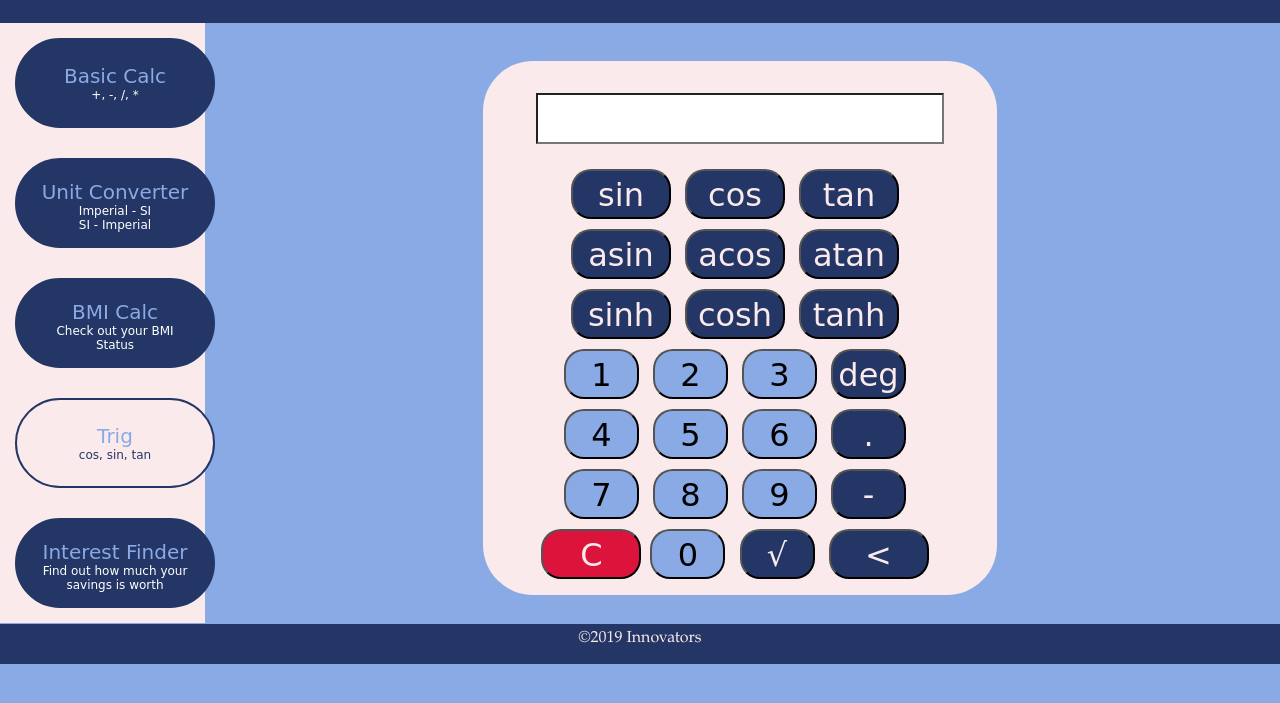
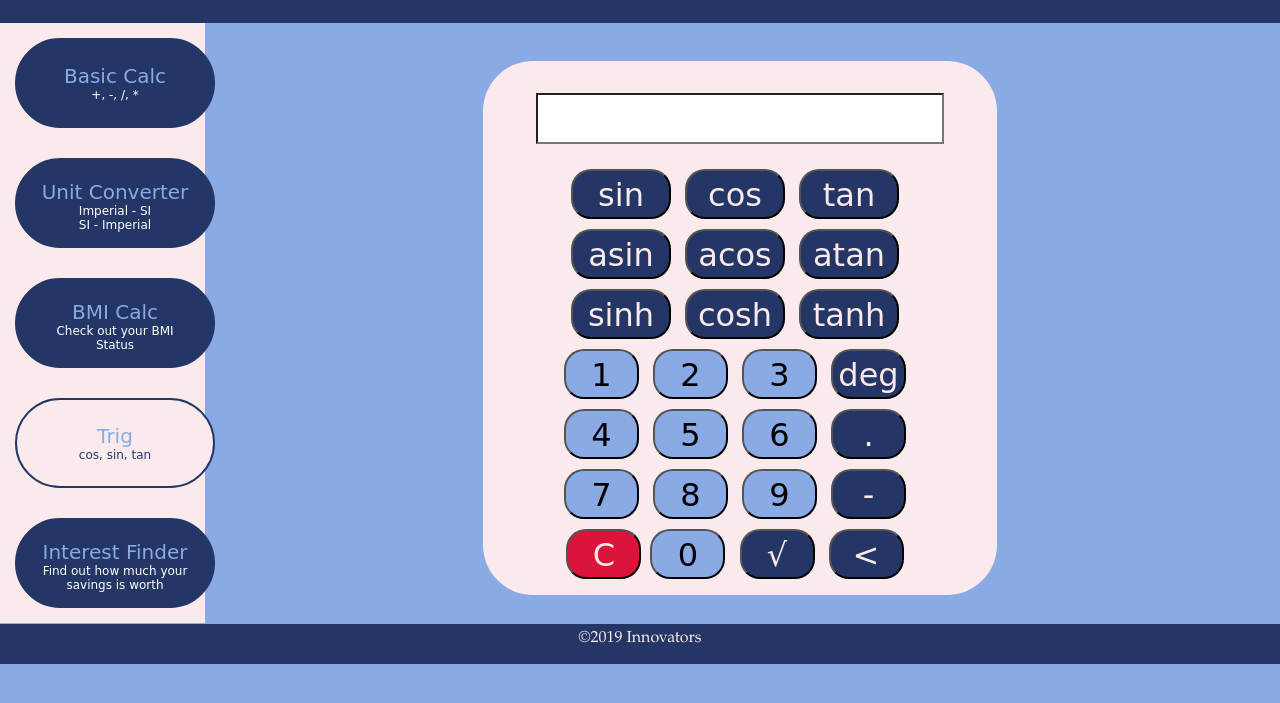
Before and after one commit to Odaawa/DIV-Pair-Project, a plain HTML site: page html_files/trig.html in a window 1280 px wide. Shown: the part 95-798 px from the top of the page. Drawn offline with Linux system fonts and the light colour scheme.

```diff
--- a/css_files/trig.css
+++ b/css_files/trig.css
@@ -172,13 +172,13 @@ form{
 	background-color: crimson;
 	font-family: cursive;
 	margin-right: 5px;
-	width: 20%;
+	width: 15%;
 }
 
-/*delete button*/
+/*/*delete button
 #backspace{
 	width: 20%;
-}
+}*/
 
 /*equal to button*/
 #equal {
```
